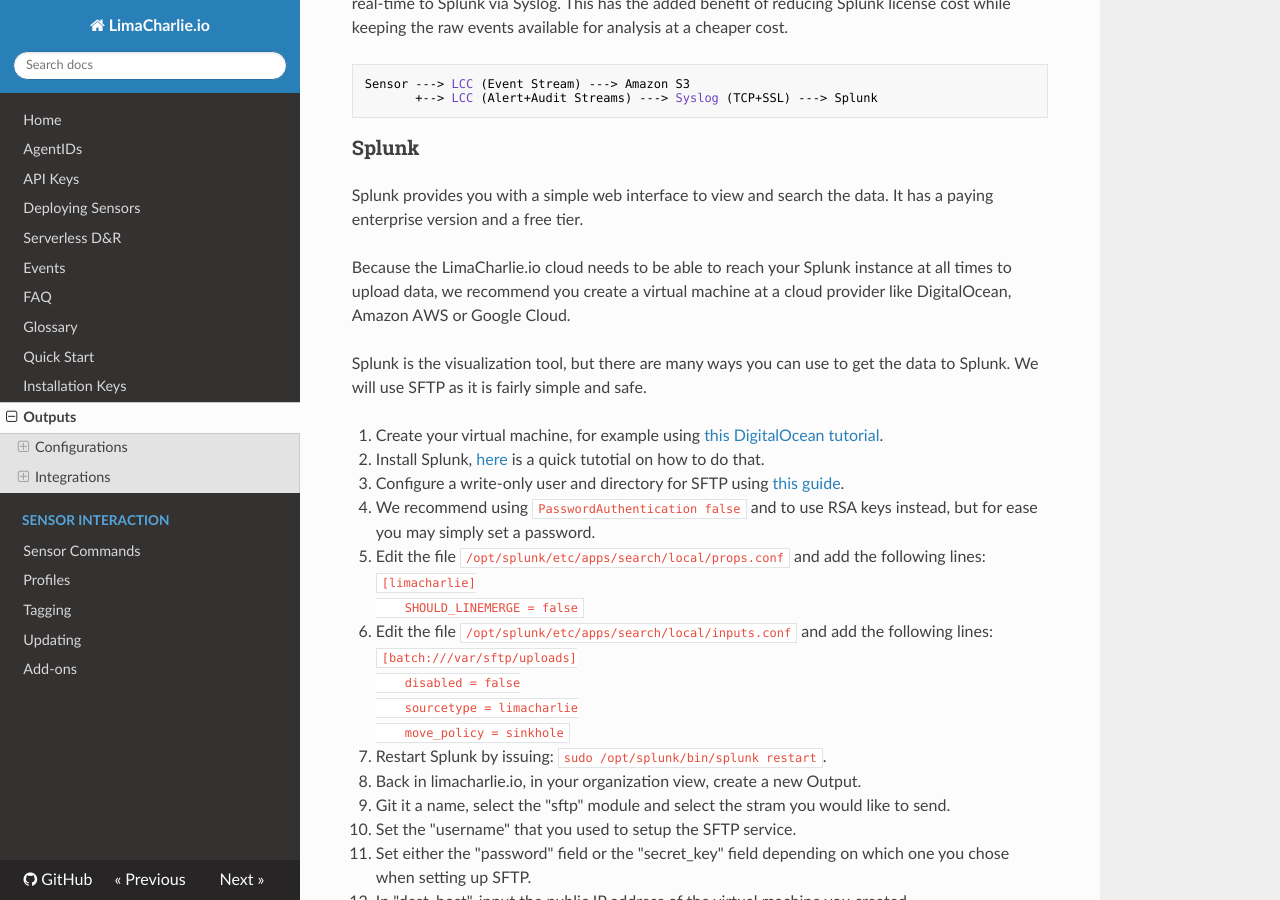
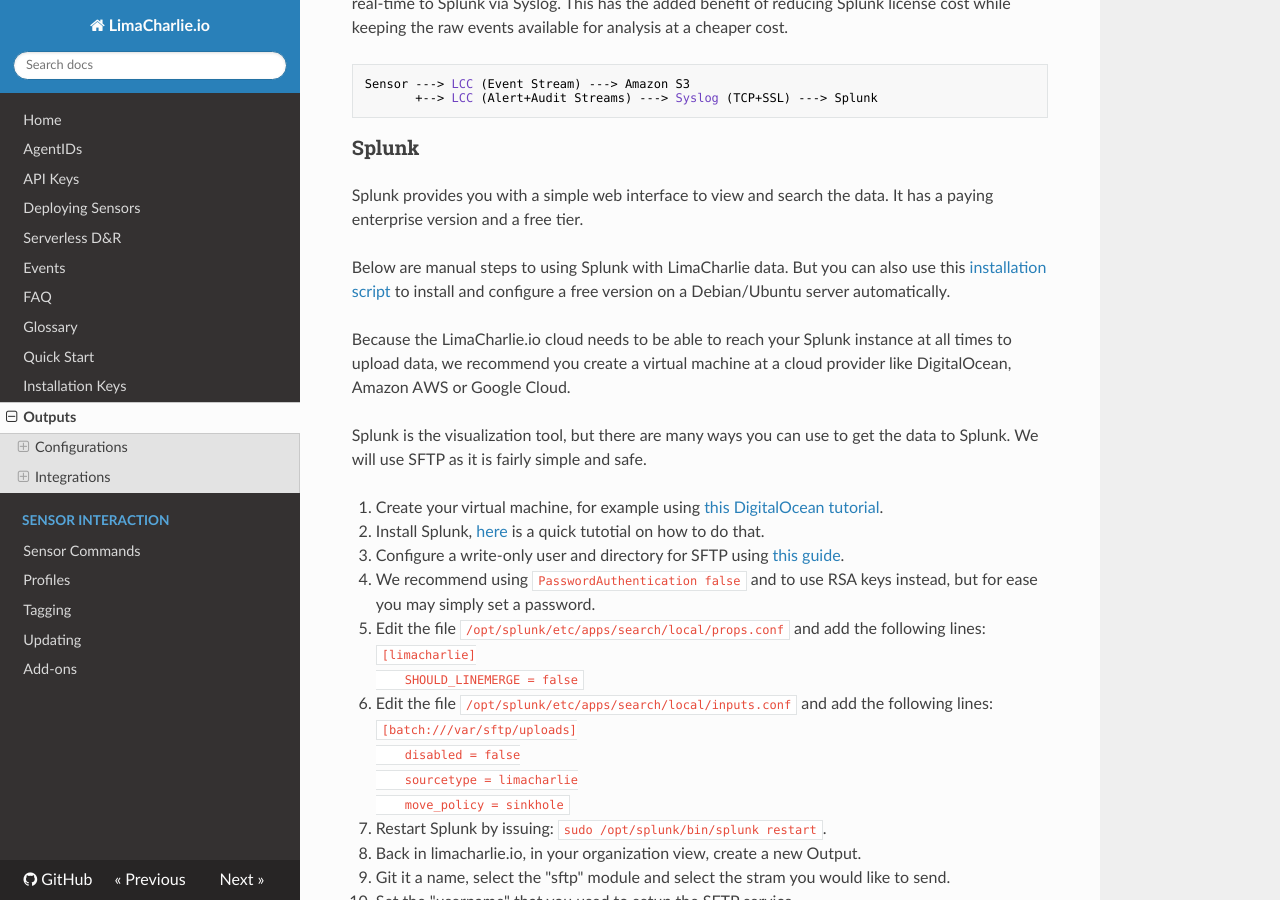
Before and after one commit to refractionPOINT/lce_doc, an MkDocs documentation site: the page built from docs/outputs.md, in a window 1280 px wide and 900 px high, scrolled down 2613 px. Built offline with MkDocs 1.6.1, drawn with Linux system fonts in a browser that asks for light colours; nearby versions of some CDN libraries; old or Windows-style settings are respelled for this version of MkDocs.

Commit message:
Add a mention of the install script for Splunk in the integration section.

```diff
--- a/docs/outputs.md
+++ b/docs/outputs.md
@@ -89,6 +89,10 @@ Sensor ---> LCC (Event Stream) ---> Amazon S3
 Splunk provides you with a simple web interface to view and search the data.
 It has a paying enterprise version and a free tier.
 
+Below are manual steps to using Splunk with LimaCharlie data. But you can also use
+this [installation script](install_simple_splunk.sh) to install and configure a free
+version on a Debian/Ubuntu server automatically.
+
 Because the LimaCharlie.io cloud needs to be able to reach your Splunk instance at all times to upload data, we recommend
 you create a virtual machine at a cloud provider like DigitalOcean, Amazon AWS or Google Cloud.
 
```
